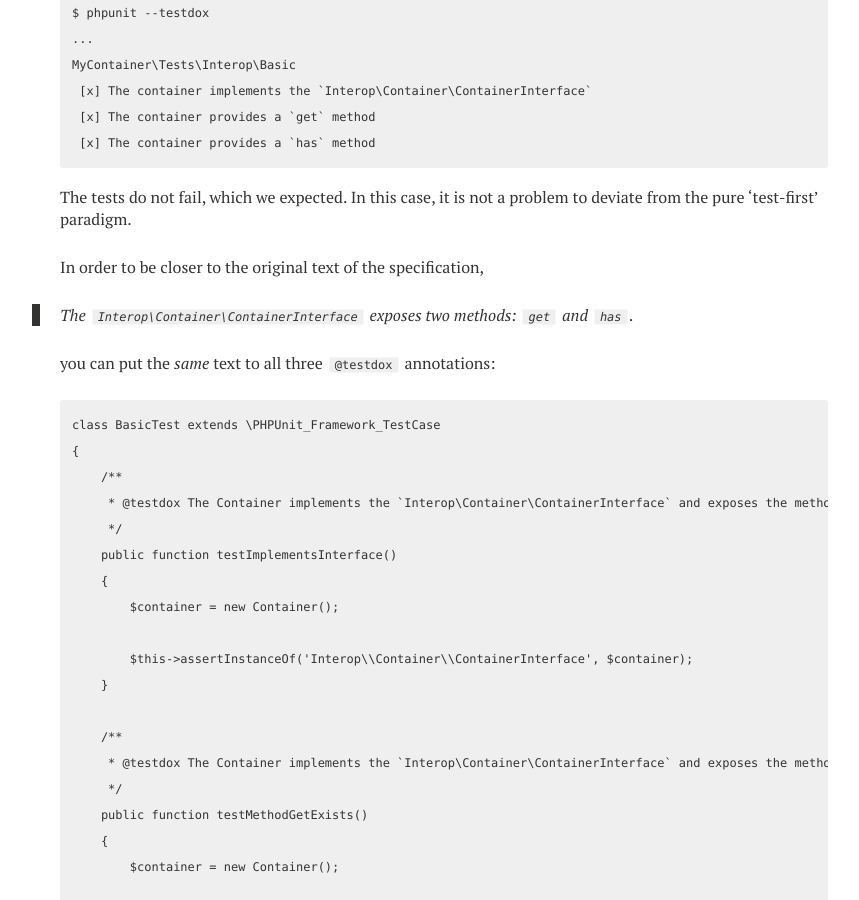
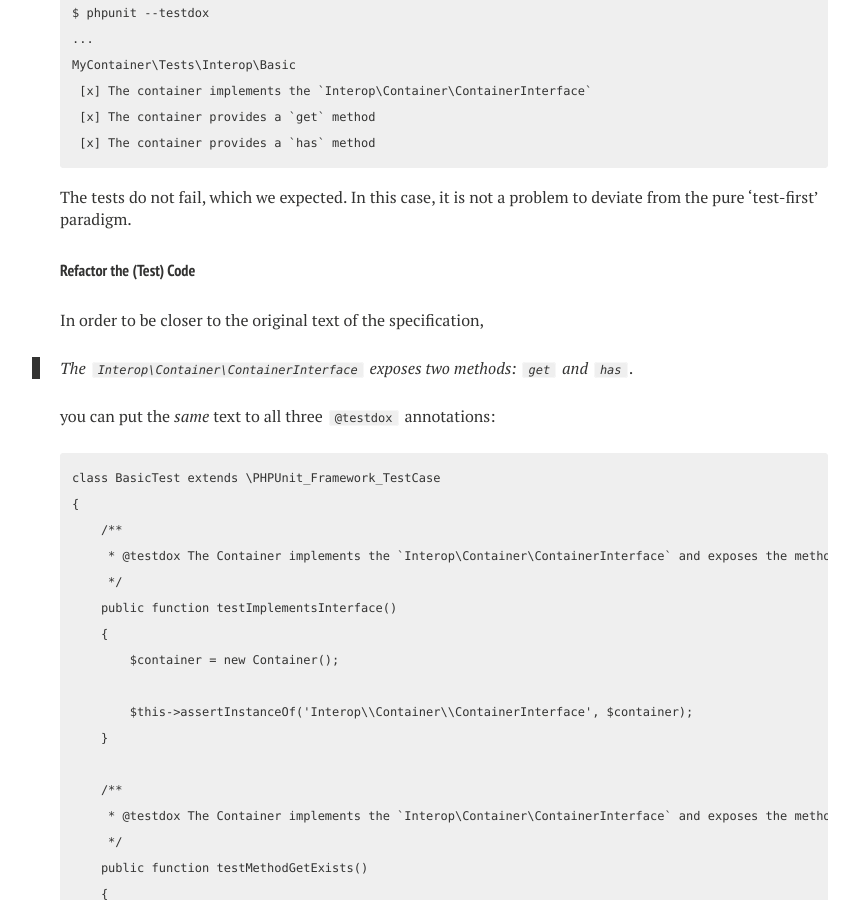
Before and after one commit to nibralab/nibralab.github.io, a Jekyll site: the page built from _posts/2015-08-08-specification-driven-development.md, in a window 1280 px wide and 900 px high, scrolled down 7706 px. Shown: the whole window, without its empty margins (324-1183 px from the left). Built offline with Jekyll 4.4.1, drawn with Linux system fonts in a browser that asks for light colours; nearby versions of some CDN libraries; comment, search, counter and statistics services are not loaded.

Commit message:
Added '##### Refactor the (Test) Code' sub-heading

```diff
--- a/_posts/2015-08-08-specification-driven-development.md
+++ b/_posts/2015-08-08-specification-driven-development.md
@@ -311,6 +311,8 @@ So we hurry to add the remaining two tests to get even again.
 The tests do not fail, which we expected.
 In this case, it is not a problem to deviate from the pure 'test-first' paradigm.
 
+##### Refactor the (Test) Code
+
 In order to be closer to the original text of the specification,
 
 > The `Interop\Container\ContainerInterface` exposes two methods: `get` and `has`.
```
